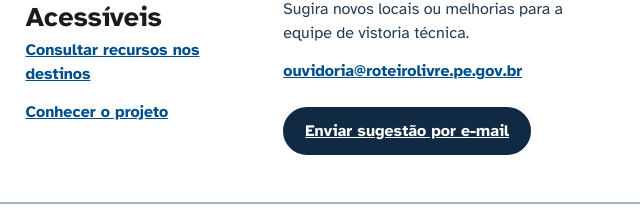
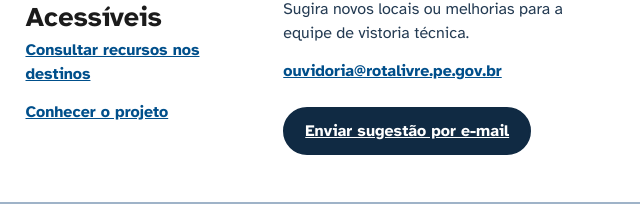
Before and after one commit to Jao154/recifeacessivel, a plain HTML site: page pages/alto-da-se.html in a window 1280 px wide. Shown: the part 5219-5438 px from the top of the page, 640-1280 px from the left. Drawn offline with Linux system fonts and the light colour scheme.

Commit message:
alterar email

```diff
--- a/pages/alto-da-se.html
+++ b/pages/alto-da-se.html
@@ -414,11 +414,11 @@
                     Sugira novos locais ou melhorias para a equipe de vistoria técnica.
                 </p>
                 <p>
-                    <a href="mailto:ouvidoria@roteirolivre.pe.gov.br">
-                        ouvidoria@roteirolivre.pe.gov.br
+                    <a href="mailto:ouvidoria@rotalivre.pe.gov.br">
+                        ouvidoria@rotalivre.pe.gov.br
                     </a>
                 </p>
-                <a class="botao-ouvidoria" href="mailto:ouvidoria@roteirolivre.pe.gov.br">
+                <a class="botao-ouvidoria" href="mailto:ouvidoria@rotalivre.pe.gov.br">
                     Enviar sugestão por e-mail
                 </a>
             </div>
```
Also changed, not shown: index.html (+3 -3 lines), pages/cais-do-sertao.html (+3 -3 lines), pages/instituto-ricardo-brennand.html (+3 -3 lines), pages/marco-zero.html (+3 -3 lines), pages/mosteiro-de-sao-bento.html (+3 -3 lines), pages/museu-do-mamulengo.html (+3 -3 lines), pages/perfil.html (+2 -2 lines).
